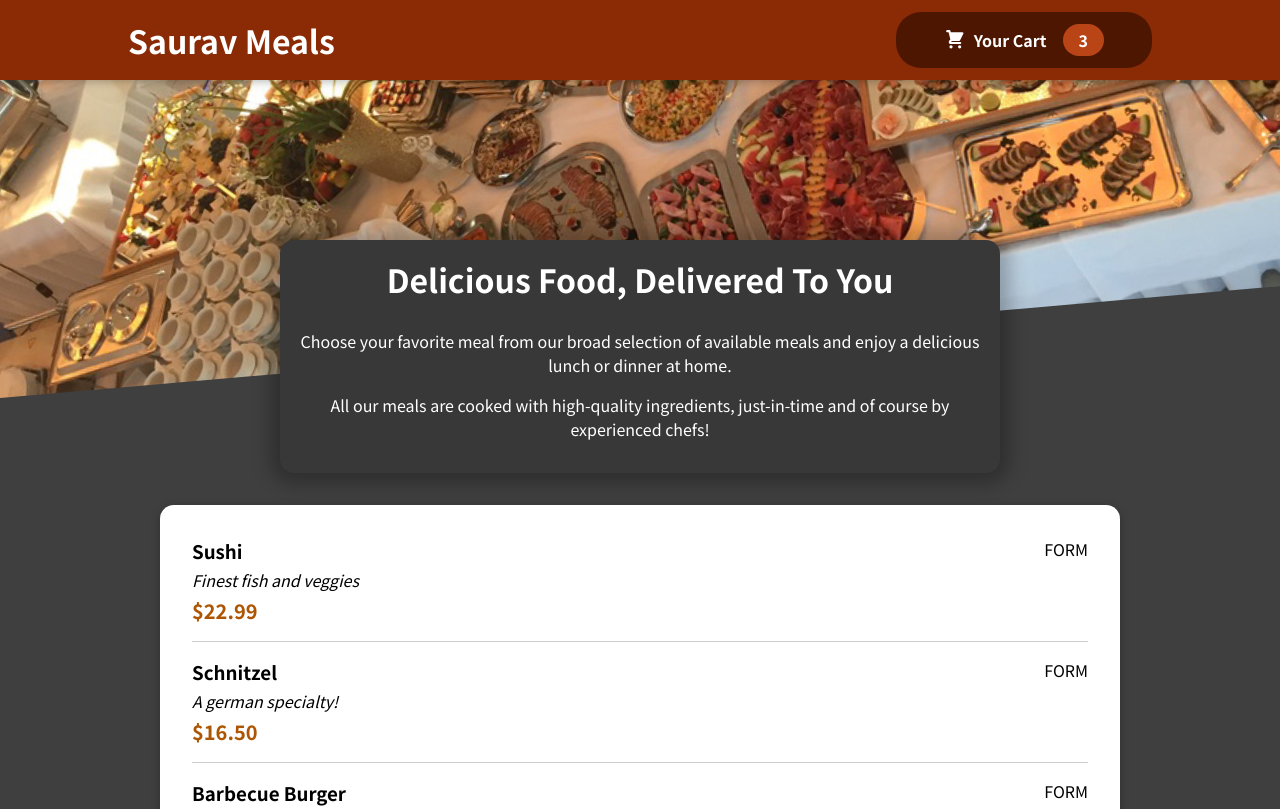
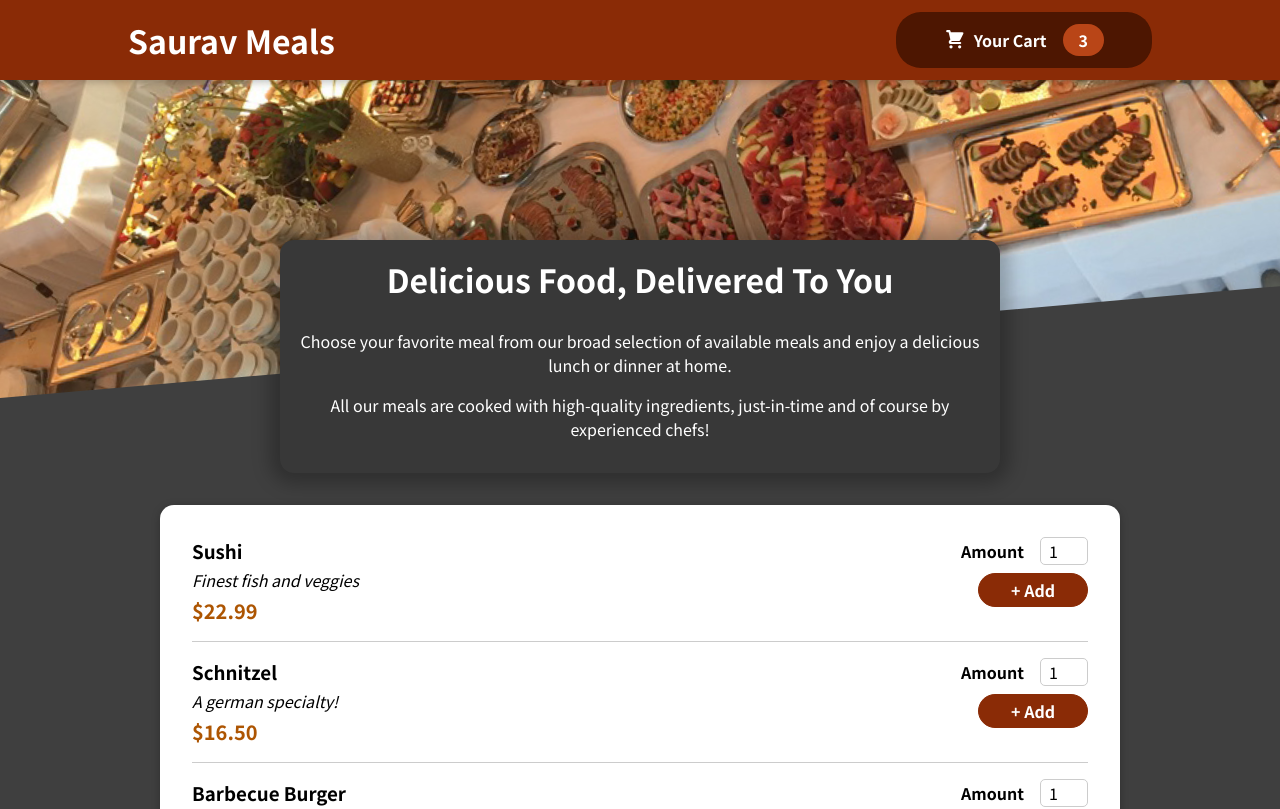
Before and after one commit to sauravk-drupalchamp/foodOrdering, a React (Create React App) app: page / in a window 1280 px wide. Shown: the top 809 px of the page. Built offline with nearby package versions, Linux system fonts and the light colour scheme.

Commit message:
Added Meal Form and Input UI

```diff
--- a/src/components/Meals/AvailableMeals.jsx
+++ b/src/components/Meals/AvailableMeals.jsx
@@ -33,6 +33,7 @@
 const AvailableMeals = () => {
   const mealsList = DUMMY_MEALS.map((meal) =>
     <MealItem
+    key={meal.id}
     name={meal.name}
     description={meal.description}
     price={meal.price}
--- a/src/components/Meals/MealItem/MealItemForm.jsx
+++ b/src/components/Meals/MealItem/MealItemForm.jsx
@@ -1,11 +1,23 @@
-import React from 'react'
+import Input from '../../UI/Input';
+import classes from './MealItemForm.module.css';
 
-function MealItemForm() {
-    return (
-        <div>
-            FORM
-        </div>
-    )
-}
+const MealItemForm = (props) => {
+  return (
+    <form className={classes.form}>
+      <Input
+        label='Amount'
+        input={{
+          id: 'amount_' + props.id,
+          type: 'number',
+          min: '1',
+          max: '5',
+          step: '1',
+          defaultValue: '1',
+        }}
+      />
+      <button>+ Add</button>
+    </form>
+  );
+};
 
 export default MealItemForm;
--- /dev/null
+++ b/src/components/Meals/MealItem/MealItemForm.module.css
@@ -0,0 +1,21 @@
+
+.form {
+  text-align: right;
+}
+
+.form button {
+  font: inherit;
+  cursor: pointer;
+  background-color: #8a2b06;
+  border: 1px solid #8a2b06;
+  color: white;
+  padding: 0.25rem 2rem;
+  border-radius: 20px;
+  font-weight: bold;
+}
+
+.form button:hover,
+.form button:active {
+  background-color: #641e03;
+  border-color: #641e03;
+}
--- /dev/null
+++ b/src/components/UI/Input.jsx
@@ -0,0 +1,12 @@
+import classes from './Input.module.css';
+
+const Input = (props) => {
+  return (
+    <div className={classes.input}>
+      <label htmlFor={props.input.id}>{props.label}</label>
+      <input {...props.input} />
+    </div>
+  );
+};
+
+export default Input;
--- /dev/null
+++ b/src/components/UI/Input.module.css
@@ -0,0 +1,18 @@
+.input {
+  display: flex;
+  align-items: center;
+  margin-bottom: 0.5rem;
+}
+
+.input label {
+  font-weight: bold;
+  margin-right: 1rem;
+}
+
+.input input {
+  width: 3rem;
+  border-radius: 5px;
+  border: 1px solid #ccc;
+  font: inherit;
+  padding-left: 0.5rem;
+}
```
Also changed, not shown: 1 other file (tests, documents, lock files or other folders).
